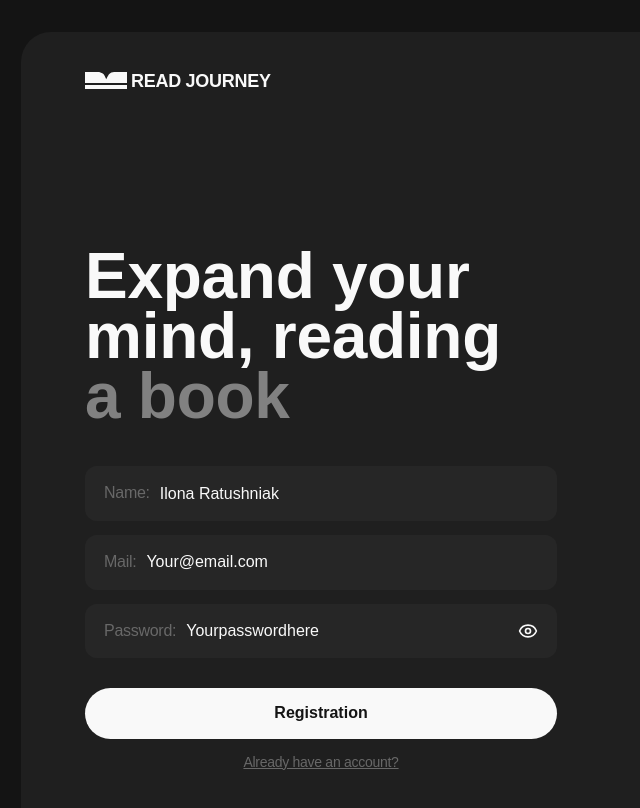
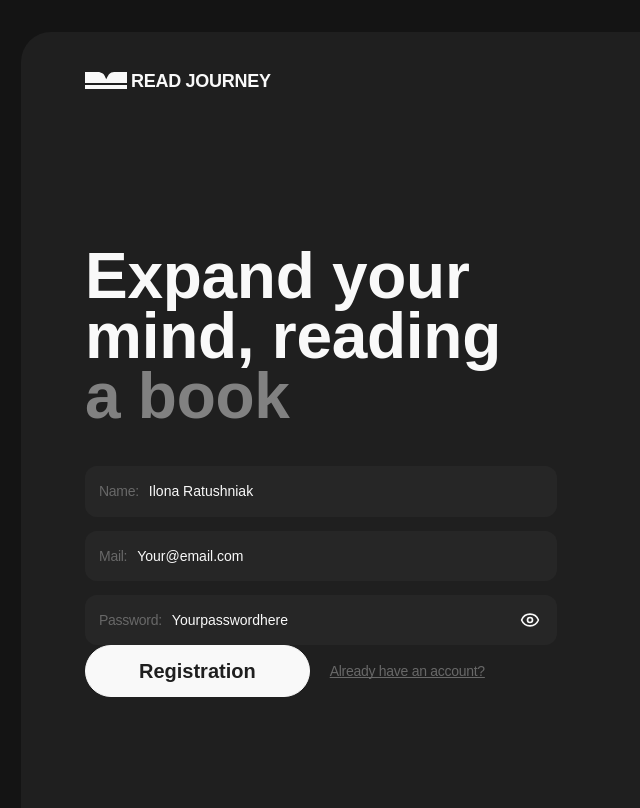
Before and after one commit to milenness/read-journey, a Next.js app: page /register in a window 1280 px wide. Shown: the top 808 px of the page, without its empty margins (267-907 px from the left). Built offline with nearby package versions, Linux system fonts and the light colour scheme.

Commit message:
fix/login-page

```diff
--- a/app/(public)/page.module.css
+++ b/app/(public)/page.module.css
@@ -26,6 +26,8 @@
     padding: 20px 20px 40px 20px;
     border-radius: 30px;
 background-color: var(--color-black-light);
+display: flex;
+flex-direction: column;
 }
 
 @media only screen and (min-width: 768px) {
--- a/components/LoginForm/LoginForm.module.css
+++ b/components/LoginForm/LoginForm.module.css
@@ -1,6 +1,7 @@
 .formContainer {
   display: flex;
   flex-direction: column;
+ flex-grow: 1;
 }
 
 .errorWrapper {
@@ -177,14 +178,13 @@ line-height: 1.17;
 .buttonsWrapper {
   display: flex;
   gap: 14px;
-  margin-top: 72px;
   align-items: center;
+margin-top: auto;
 }
 
 @media only screen and (min-width: 768px) {
   .buttonsWrapper {
   gap: 20px;
-  margin-top: 146px;
 }
 }
 
--- a/components/RegisterForm/RegisterForm.module.css
+++ b/components/RegisterForm/RegisterForm.module.css
@@ -1,58 +1,108 @@
 .formContainer {
   display: flex;
   flex-direction: column;
-  gap: 14px;
-  width: 100%;
+ flex-grow: 1;
 }
 
-/* Обгортка для інпута (сірий фон) */
+.errorWrapper {
+  margin-bottom: 8px;
+}
+
+.errorWrapper:not(:has(~ .errorWrapper)) {
+  margin-bottom: 0;
+}
+
 .inputWrapper {
   display: flex;
   align-items: center;
-  background-color: var(--color-gray-dark, #262626);
+  background-color: var(--color-gray-dark);
   border-radius: 12px;
-  padding: 16px 18px;
-  transition: border-color 0.3s ease, background-color 0.3s ease;
+  padding: 13px 15px 13px 13px;
+  transition: border-color var(--main-transition), background-color var(--main-transition);
   border: 1px solid transparent;
 }
 
-/* Підсвічування рамки, коли користувач клікає на поле */
-.inputWrapper:focus-within {
+@media only screen and (min-width: 768px) {
+  .errorWrapper {
+  margin-bottom: 14px;
+}
+
+.errorWrapper:not(:has(~ .errorWrapper)) {
+  margin-bottom: 0;
+}
+
+  .inputWrapper {
+  padding: 15px 17px 15px 13px;
+}
+}
+
+.inputWrapper:focus-within,
+.inputWrapper:hover {
   border-color: rgba(255, 255, 255, 0.2);
 }
 
-/* Стан помилки (червона рамка) */
-.inputWrapperError {
-  border-color: #e74a3b !important;
+.inputWrapper.inputWrapperError,
+.inputWrapper.inputWrapperError:focus-within,
+.inputWrapper.inputWrapperError:hover {
+  border-color: var(--color-red);
+  margin-bottom: 4px;
 }
 
-/* Текст "Name:", "Mail:", "Password:" */
-.label {
-  color: var(--color-gray, #686868);
-  margin-right: 8px;
-  font-size: 16px;
-  font-weight: 500;
-  white-space: nowrap;
+.inputWrapper.inputWrapperSuccess,
+.inputWrapper.inputWrapperSuccess:focus-within,
+.inputWrapper.inputWrapperSuccess:hover {
+  border-color: var(--color-green);
+  margin-bottom: 4px;
 }
 
-/* Сам інпут */
+@media only screen and (min-width: 768px) {
+  .inputWrapper.inputWrapperError,
+.inputWrapper.inputWrapperError:focus-within,
+.inputWrapper.inputWrapperError:hover,
+.inputWrapper.inputWrapperSuccess,
+.inputWrapper.inputWrapperSuccess:focus-within,
+.inputWrapper.inputWrapperSuccess:hover  {
+  margin-bottom: 8px;
+}
+}
+
+.label {
+font-size: 12px;
+line-height: 1.33;
+  color: var(--color-gray);
+  margin-right: 10px;
+}
+
+@media only screen and (min-width: 768px) {
+  .label {
+font-size: 14px;
+line-height: 1.29;
+}
+}
+
 .input {
   flex: 1;
   background: transparent;
   border: none;
-  color: var(--color-white, #f9f9f9);
-  font-size: 16px;
-  font-weight: 500;
+ font-size: 12px;
+ line-height: 1.33;
+ padding: 0;
   outline: none;
-  width: 100%;
+  color: var(--color-white);
+}
+
+@media only screen and (min-width: 768px) {
+  .input {
+ font-size: 14px;
+line-height: 1.29;
+}
 }
 
 .input::placeholder {
-  color: var(--color-white, #f9f9f9);
+  color: var(--color-white);
   opacity: 1;
 }
 
-/* 🌟 ФІКС ДЛЯ CHROME: Прибираємо білий фон при автозаповненні паролів */
 .input:-webkit-autofill,
 .input:-webkit-autofill:hover,
 .input:-webkit-autofill:focus,
@@ -62,75 +112,133 @@
   transition: background-color 5000s ease-in-out 0s;
 }
 
-/* Кнопка "Око" */
 .iconButton {
+  position: relative;
   background: none;
   border: none;
-  padding: 0;
-  margin-left: 8px;
   display: flex;
   align-items: center;
   justify-content: center;
-  cursor: pointer;
-  color: var(--color-white, #f9f9f9);
-  transition: opacity 0.2s ease;
+  padding: 0;
+  width: 18px;
+  color: var(--color-white);
+  transition: opacity var(--main-transition);
 }
 
 .iconButton:hover {
   opacity: 0.7;
 }
 
-.iconButton svg {
+@media only screen and (min-width: 768px) {
+.iconEye {
+  position: absolute;
   width: 20px;
   height: 20px;
 }
-
-/* Текст помилки під полем */
-.errorText {
-  color: #e74a3b;
-  font-size: 12px;
-  line-height: 1.2;
-  margin-top: -6px;
-  padding-left: 18px;
 }
 
-/* Кнопка Submit (Registration / Log in) */
-.submitBtn {
-  margin-top: 16px;
-  width: 100%;
-  padding: 16px;
-  border-radius: 30px;
-  background-color: var(--color-white, #f9f9f9);
-  color: var(--color-black, #141414);
-  font-size: 16px;
-  font-weight: 700;
-  border: none;
-  cursor: pointer;
-  transition: background-color 0.3s ease, opacity 0.3s ease;
+.errorText {
+  display: flex;
+  color: var(--color-red);
+  font-size: 10px;
+  line-height: 1.2;
 }
 
-.submitBtn:hover:not(:disabled) {
-  background-color: #e0e0e0;
+.successText {
+   display: flex;
+  color: var(--color-green);
+  font-size: 10px;
+  line-height: 1.2;
 }
 
-.submitBtn:disabled {
-  opacity: 0.7;
-  cursor: not-allowed;
+@media only screen and (min-width: 768px) {
+  .errorText, .successText {
+  font-size: 12px;
+line-height: 1.17;
+}
 }
 
-/* Обгортка для посилання внизу */
-.linkWrapper {
-  text-align: center;
-  margin-top: 14px;
+.errorIcon {
+  color: var(--color-red);
+  margin-left: 8px;
 }
 
-.linkWrapper a {
-  color: var(--color-gray, #686868);
-  font-size: 14px;
-  text-decoration: underline;
-  transition: color 0.3s ease;
+.successIcon {
+  color: var(--color-green);
+  margin-left: 8px;
 }
 
-.linkWrapper a:hover {
-  color: var(--color-white, #f9f9f9);
+@media only screen and (min-width: 768px) {
+  .successIcon, .errorIcon {
+  width: 20px;
+  height: 20px;
 }
+}
+
+.buttonsWrapper {
+  display: flex;
+  gap: 14px;
+  align-items: center;
+margin-top: auto;
+}
+
+@media only screen and (min-width: 768px) {
+  .buttonsWrapper {
+  gap: 20px;
+}
+}
+
+.submitBtn {
+  padding-top: 11px;
+  padding-bottom: 11px;
+  width: 131px;
+  border-radius: 30px;
+  background-color: var(--color-white);
+  color: var( --color-black-light);
+  font-weight: 700;
+font-size: 14px;
+line-height: 1.29;
+  border: 1px solid var(--color-white);
+  transition: background-color var(--main-transition), border-color var(--main-transition);
+}
+
+@media only screen and (min-width: 768px) {
+  .submitBtn {
+    width: auto;
+  padding: 15px 53px;
+  font-size: 20px;
+line-height: 1;
+}
+}
+
+.submitBtn:hover,
+.submitBtn:focus,
+.submitBtn:active {
+  background-color: transparent;
+  color: var(--color-white);
+  border-color: rgba(249, 249, 249, 0.2);
+
+}
+
+.registerLink {
+  font-size: 12px;
+line-height: 1.17;
+text-decoration: underline;
+text-decoration-skip-ink: none;
+text-align: center;
+color: var(--color-gray);
+transition: color var(--main-transition);
+}
+
+@media only screen and (min-width: 768px) {
+  .registerLink {
+  font-size: 14px;
+line-height: 1.29;
+}
+}
+
+.registerLink:hover,
+.registerLink:focus,
+.registerLink:active {
+  color: var(--color-white);
+}
--- a/components/RegisterForm/RegisterForm.tsx
+++ b/components/RegisterForm/RegisterForm.tsx
@@ -19,7 +19,7 @@ const schema = yup.object().shape({
   name: yup.string().required("Name is required"),
   email: yup
     .string()
-    .matches(/^\w+@[a-zA-Z_]+?\.[a-zA-Z]{2,3}$/, "Invalid email format")
+    .email("Invalid email format")
     .required("Email is required"),
   password: yup
     .string()
@@ -57,9 +57,7 @@ export default function RegisterForm() {
       validationSchema={schema}
       onSubmit={(values) => mutation.mutate(values)}
     >
-      {/* Дістаємо тільки необхідні параметри: touched, errors та values */}
       {({ touched, errors, values }) => {
-        // Логіка для визначення стану кожного поля
         const isNameError = touched.name && errors.name;
         const isNameSuccess =
           touched.name && !errors.name && values.name.trim() !== "";
@@ -96,10 +94,11 @@ export default function RegisterForm() {
                   className={css.input}
                 />
 
-                {/* Іконки статусу */}
-                {isNameError && <MdErrorOutline className={css.errorIcon} />}
+                {isNameError && (
+                  <MdErrorOutline size={18} className={css.errorIcon} />
+                )}
                 {isNameSuccess && (
-                  <RiCheckboxCircleLine className={css.successIcon} />
+                  <RiCheckboxCircleLine size={18} className={css.successIcon} />
                 )}
               </div>
 
@@ -135,9 +134,11 @@ export default function RegisterForm() {
                   className={css.input}
                 />
 
-                {isEmailError && <MdErrorOutline className={css.errorIcon} />}
+                {isEmailError && (
+                  <MdErrorOutline size={18} className={css.errorIcon} />
+                )}
                 {isEmailSuccess && (
-                  <RiCheckboxCircleLine className={css.successIcon} />
+                  <RiCheckboxCircleLine size={18} className={css.successIcon} />
                 )}
               </div>
 
@@ -173,33 +174,23 @@ export default function RegisterForm() {
                   className={css.input}
                 />
 
-                {/* Кнопка Око */}
                 <button
                   type="button"
                   className={css.iconButton}
                   onClick={() => setShowPassword(!showPassword)}
                 >
                   {showPassword ? (
-                    <LuEyeOff width={18} height={18} />
+                    <LuEyeOff size={18} className={css.iconEye} />
                   ) : (
-                    <LuEye width={18} height={18} />
+                    <LuEye size={18} className={css.iconEye} />
                   )}
                 </button>
 
-                {/* Іконки статусу для пароля (стоять праворуч від ока) */}
                 {isPasswordError && (
-                  <MdErrorOutline
-                    width={18}
-                    height={18}
-                    className={css.errorIcon}
-                  />
+                  <MdErrorOutline size={18} className={css.errorIcon} />
                 )}
                 {isPasswordSuccess && (
-                  <RiCheckboxCircleLine
-                    width={18}
-                    height={18}
-                    className={css.successIcon}
-                  />
+                  <RiCheckboxCircleLine size={18} className={css.successIcon} />
                 )}
               </div>
 
@@ -224,9 +215,9 @@ export default function RegisterForm() {
 
               {serverError && <p className={css.errorText}>{serverError}</p>}
 
-              <div className={css.linkWrapper}>
-                <Link href="/login">Already have an account?</Link>
-              </div>
+              <Link href="/login" className={css.registerLink}>
+                Already have an account?
+              </Link>
             </div>
           </Form>
         );
--- a/components/ScreenBlock/ScreenBlock.tsx
+++ b/components/ScreenBlock/ScreenBlock.tsx
@@ -1,22 +1,22 @@
 import css from "./ScreenBlock.module.css";
 import Image from "next/image";
+import telImage from "@/public/images/tel.png";
+import deskImage from "@/public/images/desk.png";
 
 export default function ScreenBlock() {
   return (
     <div className={css.screenBlock}>
       <Image
-          src="/images/tel.png"
+        src={telImage}
         alt="Smartphone mockup displaying the mobile application interface with recommended books"
-          width={255}
-          height={315}
         className={css.telImage}
+        loading="eager"
       />
       <Image
-          src="/images/desk.png"
+        src={deskImage}
         alt="Desktop interface preview of the application library"
-          width={405}
-          height={656}
         className={css.deskImage}
+        loading="eager"
       />
     </div>
   );
```
Lines whose indentation alone changed are shown as unchanged.
